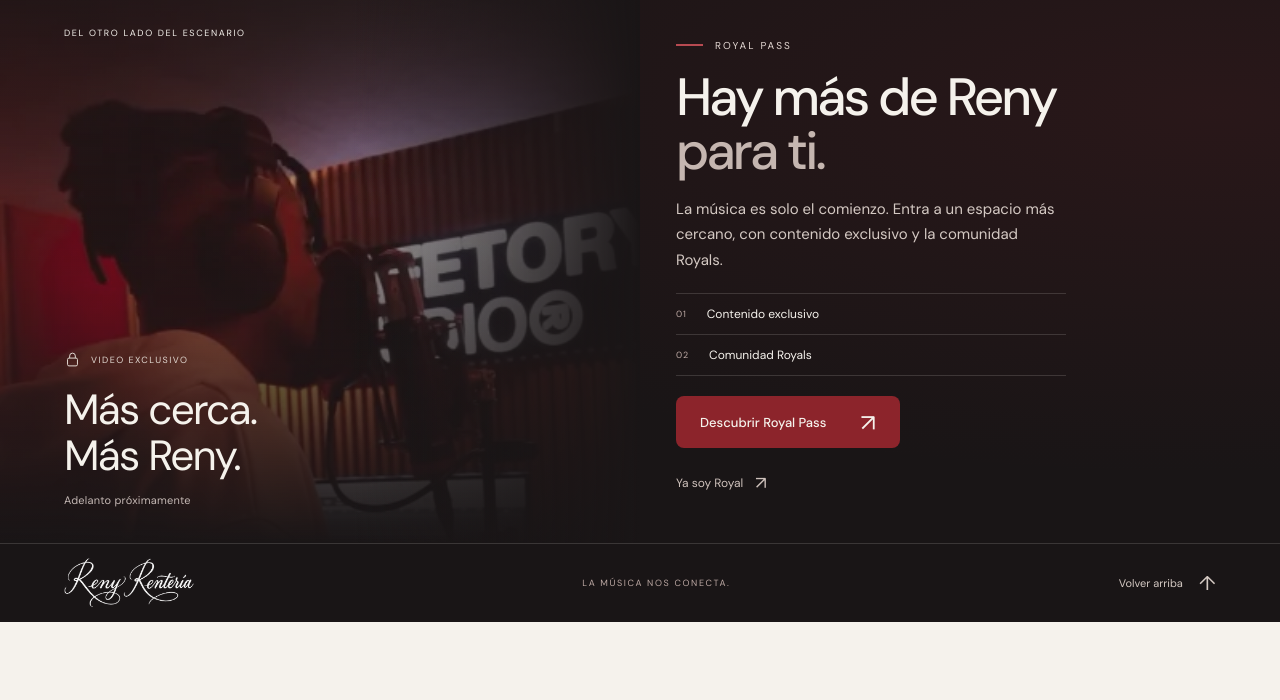
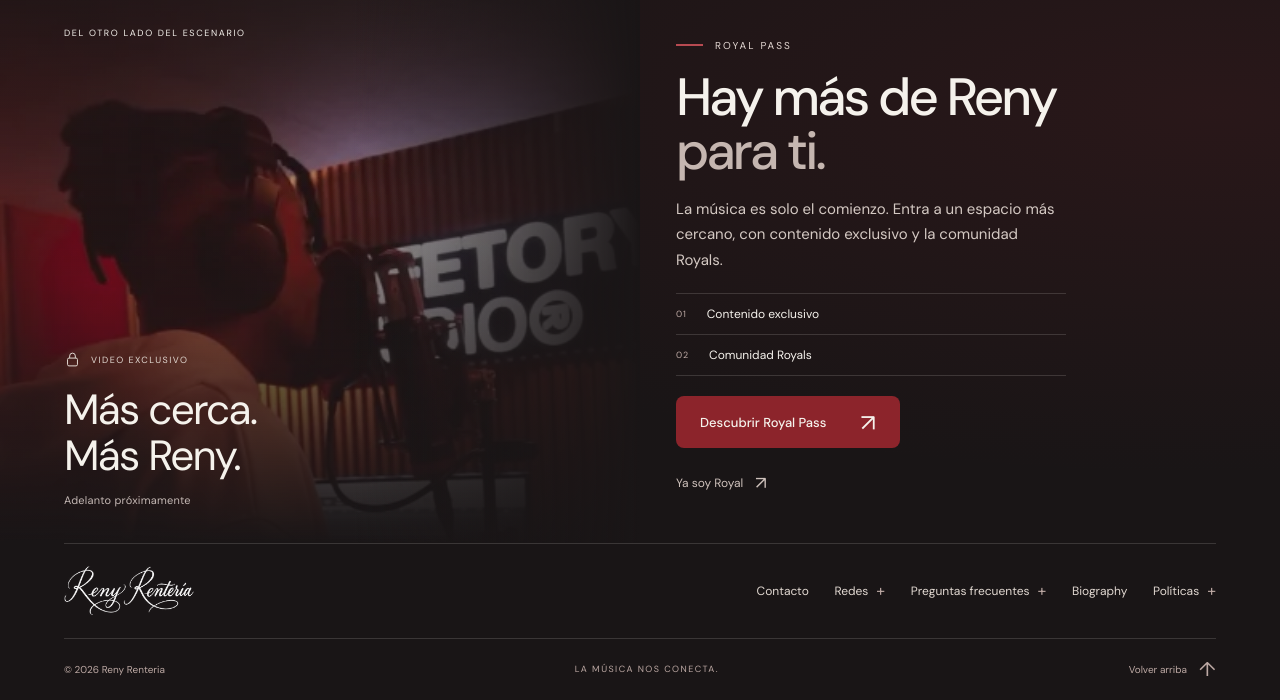
Before and after one commit to RenyRenteria/Reny, a Laravel app: page /newlanding in a window 1280 px wide. Shown: the part 2705-3405 px from the top of the page. Before the commit the page ends 3327 px from the top, so only its background shows below. Run offline with Laravel 12, Linux system fonts and the light colour scheme; parts of the project's set-up code (start-up, migrations or seed data) failed here and were passed over.

Commit message:
Add newlanding navigation and footer

```diff
--- a/public/newlanding-assets/script.js
+++ b/public/newlanding-assets/script.js
@@ -50,3 +50,41 @@ if (merchDialog && typeof merchDialog.showModal === 'function') {
     }
   });
 }
+
+// Native disclosures also work without JavaScript. Escape, outside clicks and
+// navigation close an open panel; Escape returns focus to its own control.
+for (const disclosure of document.querySelectorAll('[data-disclosure]')) {
+  const summary = disclosure.querySelector('summary');
+  disclosure.addEventListener('keydown', (event) => {
+    if (event.key !== 'Escape' || !disclosure.open) return;
+    event.preventDefault();
+    event.stopPropagation();
+    disclosure.open = false;
+    summary.focus();
+  });
+  disclosure.addEventListener('click', (event) => {
+    const link = event.target.closest('a');
+    if (!link) return;
+    disclosure.open = false;
+    const hash = link.getAttribute('href');
+    if (hash?.startsWith('#')) {
+      const destination = document.querySelector(hash);
+      if (destination) {
+        destination.setAttribute('tabindex', '-1');
+        destination.focus({ preventScroll: true });
+      }
+    } else {
+      summary.focus({ preventScroll: true });
+    }
+  });
+  document.addEventListener('pointerdown', (event) => {
+    if (!disclosure.contains(event.target)) disclosure.open = false;
+  });
+  disclosure.addEventListener('focusout', (event) => {
+    if (event.relatedTarget && !disclosure.contains(event.relatedTarget)) disclosure.open = false;
+  });
+}
+const desktopViewport = window.matchMedia('(min-width: 901px)');
+desktopViewport.addEventListener('change', (event) => {
+  if (event.matches) document.querySelector('.mobile-nav')?.removeAttribute('open');
+});
--- a/public/newlanding-assets/styles.css
+++ b/public/newlanding-assets/styles.css
@@ -16,9 +16,6 @@ button,a{-webkit-tap-highlight-color:transparent}
 .masthead{display:flex;align-items:center;justify-content:space-between;gap:24px;padding:19px var(--gutter);min-height:94px}
 .signature{width:170px;flex:none;display:block;line-height:0}
 .signature img{width:100%;height:auto;filter:invert(1);opacity:.97}
-.masthead-caption{font-size:10px;letter-spacing:.22em;color:#d9d0cb}
-.top-link{font-size:12px;letter-spacing:.11em;min-height:44px;display:flex;align-items:center;gap:23px}
-.top-link span{font-size:22px;letter-spacing:0}
 .copy{padding:24px var(--gutter) 32px;width:68%;margin:auto 0}
 .eyebrow{display:flex;align-items:center;gap:12px;letter-spacing:.21em;font-size:10px;margin:0 0 24px;color:#e5d9d4}
 .copy .eyebrow{margin-bottom:16px}
@@ -50,7 +47,7 @@ h1{margin:0;font-weight:500}
   .hero-art img{object-position:60% top}
   .shade{background:linear-gradient(0deg,rgba(14,12,13,.74),rgba(14,12,13,.28) 46%,transparent 66%),linear-gradient(180deg,rgba(14,12,13,.2),transparent 15%)}
   .masthead{min-height:73px;padding:14px var(--gutter);align-items:center}
-  .signature{width:134px}.masthead-caption{display:none}.top-link{font-size:10px;gap:12px}
+  .signature{width:134px}
   .copy{padding:clamp(130px,22svh,200px) var(--gutter) 20px;width:100%;margin:0}
   .eyebrow{font-size:9px;letter-spacing:.17em;margin-bottom:12px}
   .copy .eyebrow{margin-bottom:12px}
@@ -178,12 +175,7 @@ html:has(.merch-dialog[open]){overflow:hidden}
 .royal-cta{min-height:52px;gap:34px}
 .royal-member{display:flex;align-items:center;gap:12px;min-height:48px;width:fit-content;margin-top:11px;color:#cfc2bc;font-size:12px}
 .royal-member>span{font-size:18px}
-.royal-member:hover,.royal-back:hover{text-decoration:underline;text-underline-offset:5px}
-.royal-footer{max-width:1456px;margin:0 auto;padding:14px var(--gutter);display:flex;align-items:center;justify-content:space-between;gap:24px;border-top:1px solid #f5f2ec26}
-.royal-footer .signature{width:130px}
-.royal-footer>span{font-size:9px;letter-spacing:.18em;color:#bda9a4}
-.royal-back{display:flex;align-items:center;gap:16px;min-height:48px;font-size:11px;color:#d4c9c3}
-.royal-back>span{font-size:20px}
+.royal-member:hover{text-decoration:underline;text-underline-offset:5px}
 @media(min-width:701px) and (max-width:1000px){
   .royal-inner{grid-template-columns:.9fr 1fr}
   .royal-copy{padding-left:20px;padding-top:36px;padding-bottom:32px}
@@ -208,7 +200,64 @@ html:has(.merch-dialog[open]){overflow:hidden}
   .royal-benefits{max-width:none;margin-bottom:18px}
   .royal-cta{width:100%;max-width:440px;font-size:13px;min-height:50px}
   .royal-member{margin-top:8px;font-size:12px}
-  .royal-footer{padding:12px var(--gutter);gap:16px}
-  .royal-footer .signature{width:118px}
-  .royal-footer>span{display:none}
 }
+
+/* Navigation stays compact so the artwork and the next section remain visible. */
+.visually-hidden{position:absolute;width:1px;height:1px;padding:0;margin:-1px;overflow:hidden;clip-path:inset(50%);white-space:nowrap;border:0}
+.skip-link{position:absolute;top:12px;left:var(--gutter);z-index:30;transform:translateY(-200%);background:var(--ivory);color:var(--ink);padding:14px 20px;border-radius:8px}
+.skip-link:focus{transform:none;outline-color:var(--ruby)}
+.masthead{position:relative;z-index:5;background:linear-gradient(180deg,#141112ad,transparent)}
+.desktop-nav{display:flex;align-items:center;gap:clamp(20px,2.6vw,42px)}
+.desktop-nav>a{display:flex;align-items:center;min-height:48px;font-size:13px;font-weight:500;white-space:nowrap;text-underline-offset:7px}
+.desktop-nav>a:hover{text-decoration:underline}
+.desktop-nav .nav-account{border:1px solid #f5f2ec55;border-radius:8px;padding:0 20px}
+.desktop-nav .nav-account:hover{background:#f5f2ec14;text-decoration:none}
+.mobile-nav{display:none}
+[data-disclosure]>summary{cursor:pointer;list-style:none}
+[data-disclosure]>summary::-webkit-details-marker{display:none}
+.site-footer{position:relative;background:#191516;padding:0 var(--gutter);color:var(--ivory)}
+.footer-main,.footer-bottom{max-width:1456px;margin:0 auto;display:flex;align-items:center;justify-content:space-between;gap:24px;border-top:1px solid #f5f2ec26}
+.footer-main{padding:22px 0}
+.footer-main .signature{width:130px}
+.footer-nav{display:flex;align-items:center;gap:clamp(16px,2vw,32px)}
+.footer-nav>a,.footer-nav>details>summary{display:flex;align-items:center;gap:8px;min-height:48px;font-size:12px;color:#e2d9d2}
+.footer-nav>a:hover,.footer-nav>details>summary:hover{text-decoration:underline;text-underline-offset:5px}
+.footer-nav>details>summary::after{content:'+';font-size:16px;color:#bda9a4}
+.footer-nav>details[open]>summary::after{content:'−'}
+.footer-panel{position:absolute;z-index:6;bottom:calc(100% - 12px);right:var(--gutter);width:min(520px,calc(100% - 2 * var(--gutter)));max-height:60svh;overflow:auto;overscroll-behavior:contain;background:var(--ink);border:1px solid #f5f2ec40;border-radius:8px;padding:24px;font-size:14px;line-height:1.65}
+.footer-panel-title{font-size:24px;line-height:1.2;letter-spacing:-.035em;margin:0 0 18px}
+.footer-panel>p:last-child{margin-bottom:0;color:#d4c9c3}
+.footer-panel>a{display:flex;justify-content:space-between;align-items:center;min-height:48px;border-top:1px solid #f5f2ec26}
+.footer-panel p a{text-decoration:underline;text-underline-offset:4px}
+.footer-panel a:hover{color:#fff}
+.footer-faq{border-top:1px solid #f5f2ec26}
+.footer-faq>summary{cursor:pointer;padding:14px 2px;font-size:13px}
+.footer-faq p{margin:0 0 16px;font-size:13px;color:#d4c9c3}
+.footer-bottom{min-height:62px;color:#bda9a4;font-size:10px}
+.footer-motto{font-size:9px;letter-spacing:.16em}
+.footer-bottom>a{display:flex;align-items:center;gap:12px;min-height:48px}
+.footer-bottom>a:hover{text-decoration:underline;text-underline-offset:5px}
+.footer-bottom>a>span{font-size:20px}
+@media(max-width:900px){
+  .desktop-nav{display:none}
+  .mobile-nav{display:block}
+  .mobile-nav>summary{display:flex;align-items:center;justify-content:center;gap:14px;min-width:100px;min-height:48px;border:1px solid #f5f2ec55;border-radius:8px;font-size:12px;background:#201d1e33}
+  .menu-icon{position:relative;width:18px;height:10px;border-top:1px solid currentColor;border-bottom:1px solid currentColor}
+  .mobile-nav[open] .menu-icon{border:0}
+  .mobile-nav[open] .menu-icon::before,.mobile-nav[open] .menu-icon::after{content:'';position:absolute;top:4px;left:0;width:18px;height:1px;background:currentColor;transform:rotate(45deg)}
+  .mobile-nav[open] .menu-icon::after{transform:rotate(-45deg)}
+  .mobile-nav nav{position:absolute;top:calc(100% - 2px);left:var(--gutter);right:var(--gutter);padding:10px 20px;background:var(--ink);border:1px solid #f5f2ec40;border-radius:8px;max-height:calc(100svh - 100px);overflow:auto;overscroll-behavior:contain}
+  .mobile-nav nav a{display:flex;align-items:center;justify-content:space-between;gap:20px;min-height:52px;font-size:14px}
+  .mobile-nav nav a+a{border-top:1px solid #f5f2ec26}
+  .mobile-nav nav a:hover{color:#fff;text-decoration:underline;text-underline-offset:5px}
+  .mobile-nav nav a>span{color:#bda9a4;font-size:18px}
+  .footer-main{align-items:flex-start;flex-direction:column;gap:14px;padding:24px 0 18px}
+  .footer-nav{width:100%;flex-wrap:wrap;gap:0 28px}
+}
+@media(max-width:600px){
+  .footer-nav{display:grid;grid-template-columns:1fr 1fr;gap:0 16px;align-items:start}
+  .footer-nav>a,.footer-nav>details>summary{font-size:11px}
+  .footer-motto{display:none}
+  .footer-bottom{min-height:60px;gap:16px;font-size:9px}
+  .footer-panel{padding:20px;max-height:55svh}
+}
--- a/resources/views/newlanding.blade.php
+++ b/resources/views/newlanding.blade.php
@@ -7,9 +7,10 @@
   <meta name="robots" content="noindex, nofollow">
   <title>Reny Renteria Takeover · Nuevo inicio</title>
   <link rel="icon" href="data:,">
-  <link rel="stylesheet" href="/newlanding-assets/styles.css?v=20261117-compact-merch-banner">
+  <link rel="stylesheet" href="/newlanding-assets/styles.css?v=20261117-navigation">
 </head>
-<body>
+<body id="top">
+  <a class="skip-link" href="#concert-title">Saltar al contenido</a>
   <main>
     <section class="hero" aria-labelledby="concert-title">
       <picture class="hero-art" aria-hidden="true">
@@ -17,13 +18,7 @@
         <img src="/newlanding-assets/assets/takeover-fondo-escritorio.png" alt="" fetchpriority="high">
       </picture>
       <div class="shade" aria-hidden="true"></div>
-      <header class="masthead">
-        <a class="signature" href="#concert-title" aria-label="Reny Renteria, inicio">
-          <img src="/newlanding-assets/assets/signature-black.png" alt="Reny Renteria" width="170" height="64">
-        </a>
-        <span class="masthead-caption">EL PRÓXIMO ENCUENTRO</span>
-        <a class="top-link" href="#concert-details">02.10.27 <span aria-hidden="true">↗</span></a>
-      </header>
+      @include('partials.newlanding-navigation')
       <div class="copy">
         <p class="eyebrow"><span aria-hidden="true"></span> RENY EN VIVO</p>
         <h1 id="concert-title"><span class="artist-name">Reny Renteria</span><span class="show-name">TAKEOVER</span></h1>
@@ -50,6 +45,7 @@
     @include('partials.newlanding-merch')
     @include('partials.newlanding-royal-pass')
   </main>
-  <script src="/newlanding-assets/script.js?v=20261116-merch" defer></script>
+  @include('partials.newlanding-footer')
+  <script src="/newlanding-assets/script.js?v=20261117-navigation" defer></script>
 </body>
 </html>
--- /dev/null
+++ b/resources/views/partials/newlanding-footer.blade.php
@@ -0,0 +1,53 @@
+<footer class="site-footer">
+  <div class="footer-main">
+    <a class="signature" href="#top" aria-label="Reny Renteria, volver al inicio">
+      <img src="/newlanding-assets/assets/signature-black.png" alt="Reny Renteria" width="170" height="64" loading="lazy" decoding="async">
+    </a>
+    <nav class="footer-nav" aria-label="Información y ayuda">
+      <a href="{{ route('contacto') }}">Contacto</a>
+      <details name="site-disclosure" data-disclosure>
+        <summary id="footer-social-label">Redes</summary>
+        <div class="footer-panel" role="region" aria-labelledby="footer-social-label">
+          <p class="footer-panel-title">Nos vemos por aquí.</p>
+          <a href="https://www.instagram.com/renyrenteria/" target="_blank" rel="noopener noreferrer">Instagram <span aria-hidden="true">↗</span><span class="visually-hidden"> (abre otra pestaña)</span></a>
+          <a href="https://www.youtube.com/renyrenteriam" target="_blank" rel="noopener noreferrer">YouTube <span aria-hidden="true">↗</span><span class="visually-hidden"> (abre otra pestaña)</span></a>
+        </div>
+      </details>
+      <details name="site-disclosure" data-disclosure>
+        <summary id="footer-faq-label">Preguntas frecuentes</summary>
+        <div class="footer-panel" role="region" aria-labelledby="footer-faq-label">
+          <p class="footer-panel-title">Antes de encontrarnos.</p>
+          <details class="footer-faq">
+            <summary>Cómo compro mis entradas?</summary>
+            <p>Entra a <a href="{{ route('shows') }}">Shows</a>, elige el concierto y sigue el enlace de compra para consultar las opciones disponibles.</p>
+          </details>
+          <details class="footer-faq">
+            <summary>Dónde accedo a mi Royal Pass?</summary>
+            <p>Si ya eres miembro, entra a <a href="{{ route('royals') }}">Royals</a> con tu cuenta. También puedes <a href="{{ route('store.checkout', ['product' => 'royal']) }}">conocer el Royal Pass</a>.</p>
+          </details>
+          <details class="footer-faq">
+            <summary>Ya puedo comprar esta colección?</summary>
+            <p>Las nueve piezas de esta página son una propuesta visual. Consulta los productos disponibles en <a href="{{ route('store') }}">Shop</a>.</p>
+          </details>
+          <details class="footer-faq">
+            <summary>Necesito ayuda con una compra</summary>
+            <p>Escríbenos desde <a href="{{ route('contacto') }}">Contacto</a> e incluye el número de tu pedido.</p>
+          </details>
+        </div>
+      </details>
+      <a href="{{ route('bio') }}">Biography</a>
+      <details name="site-disclosure" data-disclosure>
+        <summary id="footer-policies-label">Políticas</summary>
+        <div class="footer-panel" role="region" aria-labelledby="footer-policies-label">
+          <p class="footer-panel-title">Próximamente</p>
+          <p>Las políticas estarán disponibles aquí. Si tienes una consulta, <a href="{{ route('contacto') }}">contáctanos</a>.</p>
+        </div>
+      </details>
+    </nav>
+  </div>
+  <div class="footer-bottom">
+    <span>© {{ date('Y') }} Reny Renteria</span>
+    <span class="footer-motto">LA MÚSICA NOS CONECTA.</span>
+    <a href="#top">Volver arriba <span aria-hidden="true">↑</span></a>
+  </div>
+</footer>
--- /dev/null
+++ b/resources/views/partials/newlanding-navigation.blade.php
@@ -0,0 +1,27 @@
+@php
+  $navigation = [
+    ['label' => 'Shop', 'url' => route('store')],
+    ['label' => 'Shows', 'url' => route('shows')],
+    ['label' => 'Royal Pass', 'url' => '#royal-pass'],
+    ['label' => 'Music', 'url' => route('music')],
+    ['label' => 'My Account', 'url' => route('account.show')],
+  ];
+@endphp
+<header class="masthead" role="banner">
+  <a class="signature" href="#top" aria-label="Reny Renteria, inicio">
+    <img src="/newlanding-assets/assets/signature-black.png" alt="Reny Renteria" width="170" height="64">
+  </a>
+  <nav class="desktop-nav" aria-label="Navegación principal">
+    @foreach ($navigation as $item)
+      <a href="{{ $item['url'] }}" @class(['nav-account' => $loop->last])>{{ $item['label'] }}</a>
+    @endforeach
+  </nav>
+  <details class="mobile-nav" name="site-disclosure" data-disclosure>
+    <summary id="mobile-menu-label"><span>Menú</span><span class="menu-icon" aria-hidden="true"></span></summary>
+    <nav aria-label="Navegación principal móvil">
+      @foreach ($navigation as $item)
+        <a href="{{ $item['url'] }}">{{ $item['label'] }}<span aria-hidden="true">↗</span></a>
+      @endforeach
+    </nav>
+  </details>
+</header>
--- a/resources/views/partials/newlanding-royal-pass.blade.php
+++ b/resources/views/partials/newlanding-royal-pass.blade.php
@@ -27,11 +27,4 @@
       <a class="royal-member" href="{{ route('royals') }}">Ya soy Royal <span aria-hidden="true">↗</span></a>
     </div>
   </div>
-  <footer class="royal-footer">
-    <a class="signature" href="#concert-title" aria-label="Reny Renteria, volver al inicio">
-      <img src="/newlanding-assets/assets/signature-black.png" alt="Reny Renteria" width="170" height="64" loading="lazy" decoding="async">
-    </a>
-    <span>LA MÚSICA NOS CONECTA.</span>
-    <a href="#concert-title" class="royal-back">Volver arriba <span aria-hidden="true">↑</span></a>
-  </footer>
 </section>
```
Also changed, not shown: docs/newlanding.md (+10 -0 lines).
